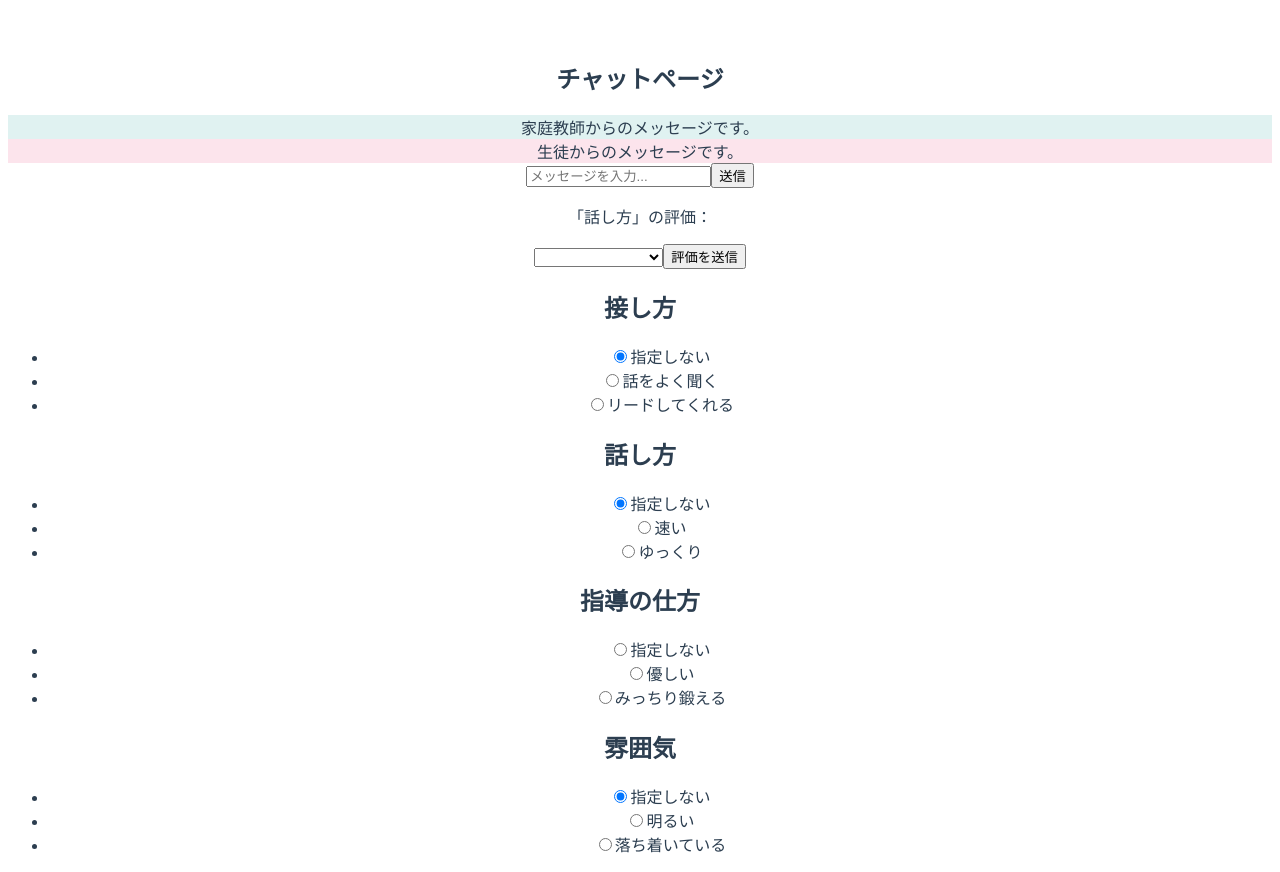
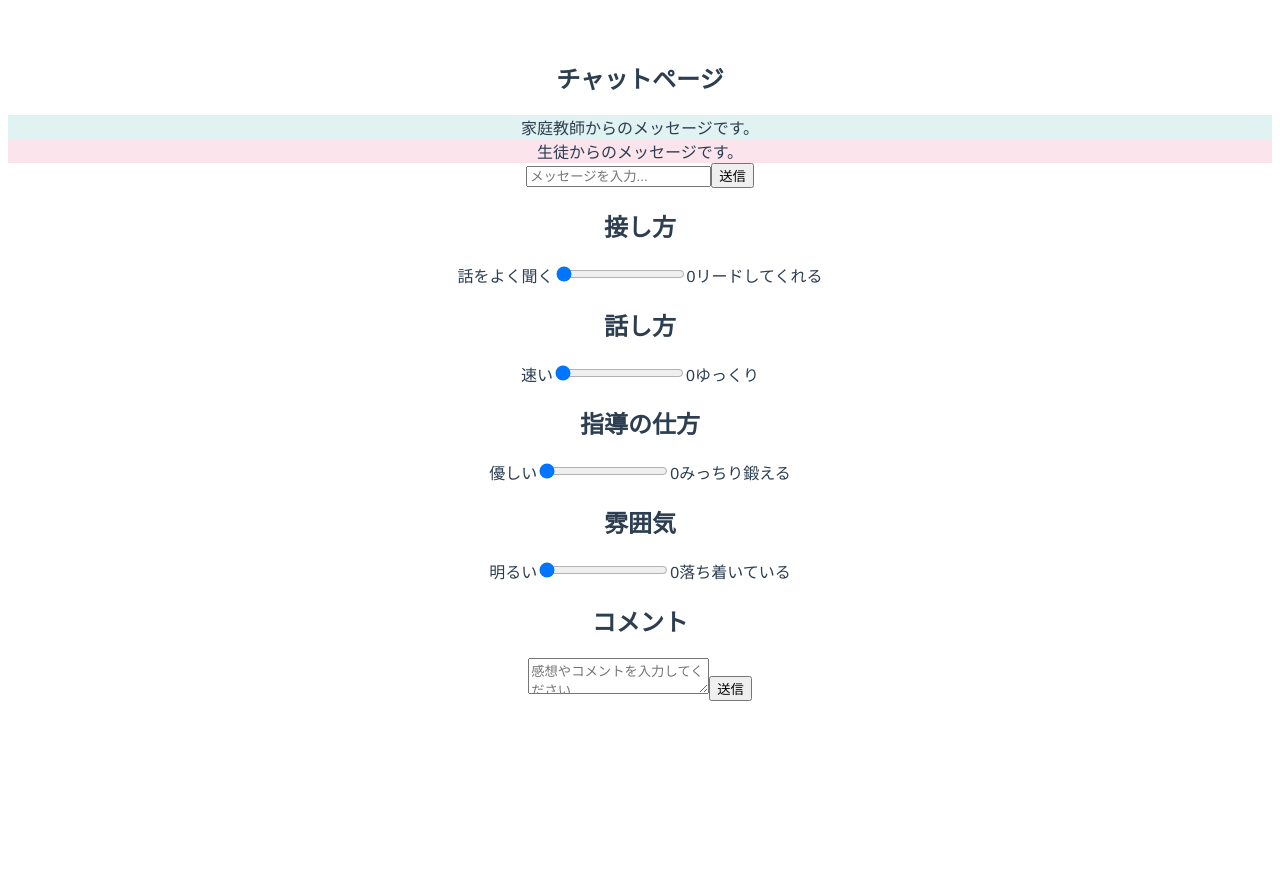
Before and after one commit to tkming0916/docomo-hack-tameB-frontend, a Vue app in the folder app/: page /chat in a window 1280 px wide. After the commit the page ends 800 px from the top, so only its background shows below. Built offline with nearby package versions, Linux system fonts and the light colour scheme.

Commit message:
評価軸修正と自動応答を作成

```diff
--- a/app/src/pages/ChatPage.vue
+++ b/app/src/pages/ChatPage.vue
@@ -13,47 +13,48 @@
       <button @click="sendMessage">送信</button>
     </div>
 
-    <!-- 5段階星評価 -->
-    <!-- 評価 -->
+  </div>
+
+  <!-- 評価入力欄 -->
+    <h2>接し方</h2>
     <div>
-      <p>「話し方」の評価：</p>
-      <select v-model="speechRating">
-        <option value="A">よく聞いてくれる</option>
-        <option value="B">リードしている</option>
-      </select>
-      <button @click="submitRating('話し方')">評価を送信</button>
+      <label>話をよく聞く</label>
+      <input type="range" v-model="listeningRating" min="0" max="5" step="1">
+      <span>{{ listeningRating }}</span>
+      <label>リードしてくれる</label>
     </div>
 
-    <!-- 評価パターン2 -->
-    <h2>接し方</h2>
-    <ul>
-        <li><input type="radio" value="" name="_sft_c_woi[]" checked><label>指定しない</label></li>
-        <li><input type="radio" value="listen" name="_sft_c_woi[]"><label>話をよく聞く</label></li>
-        <li><input type="radio" value="lead" name="_sft_c_woi[]"><label>リードしてくれる</label></li>
-    </ul>
-
     <h2>話し方</h2>
-    <ul>
-        <li><input type="radio" value="" name="_sft_c_wos[]" checked><label>指定しない</label></li>
-        <li><input type="radio" value="fast" name="_sft_c_wos[]"><label>速い</label></li>
-        <li><input type="radio" value="slowly" name="_sft_c_wos[]"><label>ゆっくり</label></li>
-    </ul>
+    <div>
+      <label>速い</label>
+      <input type="range" v-model="speakingSpeedRating" min="0" max="5" step="1">
+      <span>{{ speakingSpeedRating }}</span>
+      <label>ゆっくり</label>
+    </div>
 
     <h2>指導の仕方</h2>
-    <ul>
-        <li><input type="radio" value="" name="_sft_c_woc[]" checked><label>指定しない</label></li>
-        <li><input type="radio" value="kind" name="_sft_c_woc[]"><label>優しい</label></li>
-        <li><input type="radio" value="train" name="_sft_c_woc[]"><label>みっちり鍛える</label></li>
-    </ul>
+    <div>
+      <label>優しい</label>
+      <input type="range" v-model="teachingStyleRating" min="0" max="5" step="1">
+      <span>{{ teachingStyleRating }}</span>
+      <label>みっちり鍛える</label>
+    </div>
 
     <h2>雰囲気</h2>
-    <ul>
-      <li><input type="radio" value="" name="_sft_c_woc[]" checked><label>指定しない</label></li>
-      <li><input type="radio" value="bright" name="_sft_c_woc[]"><label>明るい</label></li>
-      <li><input type="radio" value="calm" name="_sft_c_woc[]"><label>落ち着いている</label></li>
-    </ul>
+    <div>
+      <label>明るい</label>
+      <input type="range" v-model="atmosphereRating" min="0" max="5" step="1">
+      <span>{{ atmosphereRating }}</span>
+      <label>落ち着いている</label>
+    </div>
 
-  </div>
+    <!-- コメント入力欄 -->
+    <h2>コメント</h2>
+    <div>
+      <textarea v-model="comment" placeholder="感想やコメントを入力してください"></textarea>
+      <button @click="submitComment">送信</button>
+    </div>
+
 </template>
 
 <script>
@@ -67,13 +68,20 @@ export default {
         { from: 'student', text: '生徒からのメッセージです。' },
       ],
       newMessage: '',
+      listeningRating: 0,         // 話をよく聞く
+      speakingSpeedRating: 0,     // 話し方
+      teachingStyleRating: 0,     // 指導の仕方
+      atmosphereRating: 0,        // 雰囲気
+      comment: '',                // コメント
     }
   },
+
   methods: {
     sendMessage() {
       if (this.newMessage.trim() !== '') {
         this.messages.push({ from: 'student', text: this.newMessage });
         this.newMessage = '';
+        this.replyToStudent(); // メッセージ送信後に返信を行う
       }
     },
     submitRating() {
@@ -81,9 +89,26 @@ export default {
         // レーティングを送信する処理をここに追加
         console.log('Selected rating:', this.selectedRating);
       }
-    }
+    },
+    submitComment() {
+      if (this.comment.trim() !== '') {
+        // コメントを送信する処理をここに追加
+        console.log('Comment:', this.comment);
+        // コメントを送信した後、コメント入力欄をリセット
+        this.comment = '';
+      }
+    },
+    // studentから返信があった場合の返答をするスクリプト
+    replyToStudent() {
+      const lastMessage = this.messages[this.messages.length - 1];
+      if (lastMessage.from === "student") {
+        this.messages.push({ from: 'teacher', text: '承知しました。' });
+      }
+    },
   },
 };
+
+
 </script>
 
 <style>
```
